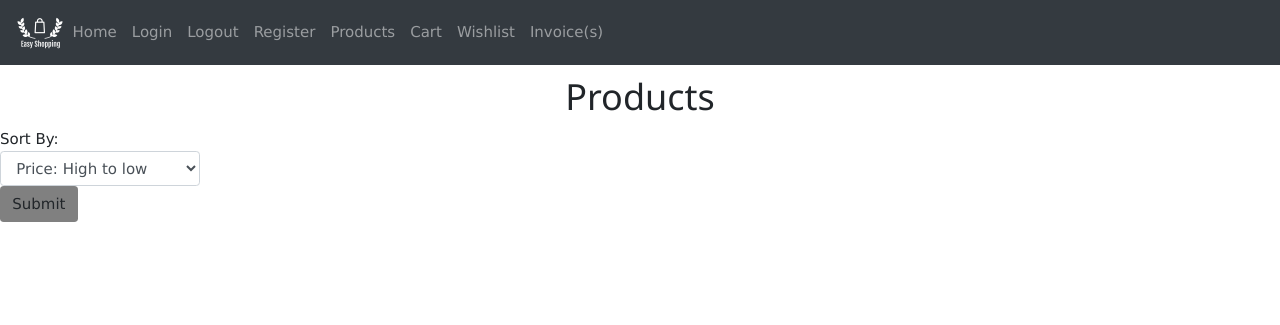
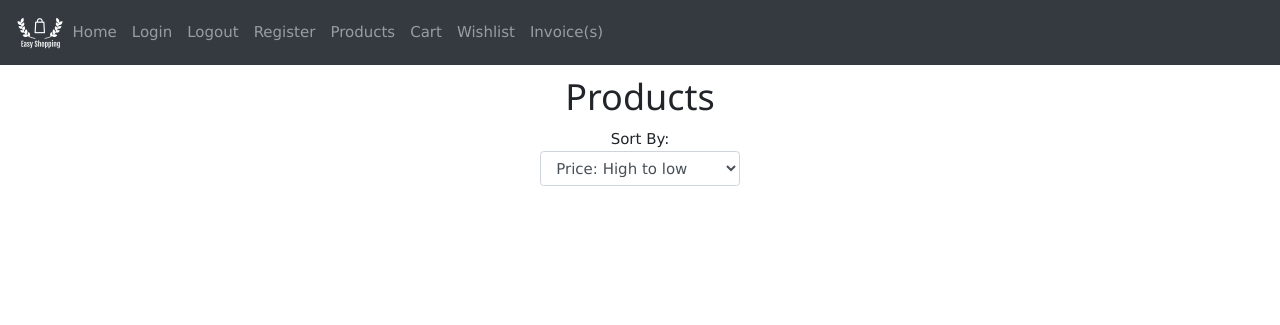
Before and after one commit to saikiran-sjsu/EasyShopping, a Flask app: page /product in a window 1280 px wide. Shown: the top 325 px of the page. Run offline with Flask 2, Linux system fonts and the light colour scheme; data that the repository does not hold is empty; some libraries are stand-ins or nearby versions.

Commit message:
Add files via upload

```diff
--- a/ShoppingApp/templates/product.html
+++ b/ShoppingApp/templates/product.html
@@ -5,18 +5,19 @@
   <h1>{{title}}</h1>
 </center>
 
+<center>
   <form action="" method="POST" id="sort">
     Sort By:
-    <select id="sortselection" name="dropdown" class="form-control" style="width:200px;">
+    <select onchange="this.form.submit();" id="sortselection" name="dropdown" class="form-control" style="width:200px;">
       <option value="highlow">Price: High to low</option>
       <option value="lowhigh">Price: Low to high</option>
       <option value="alphabet">Alphabetically</option>
       <option value="bycategory">Category</option>
     </select>
-    <input type="submit" value="Submit" class="btn" style="background-color: gray;">
+    <!-- <input type="submit" value="Submit" class="btn" style="background-color: gray;"> -->
   </form>
 
-
+</center>
   {% for item in items %}
   <ul>
 
@@ -39,6 +40,7 @@
 
       <!-- <div> -->
       <label>Quantity: <input type="number" name="quantity" placeholder="Quantity" value=1 min="1"></label>
+      <p></p>
       <!-- </div> -->
       <button type="submit" name="addtocart" value=2 class="btn" style="background-color: gray;">
         Add to Cart
```
